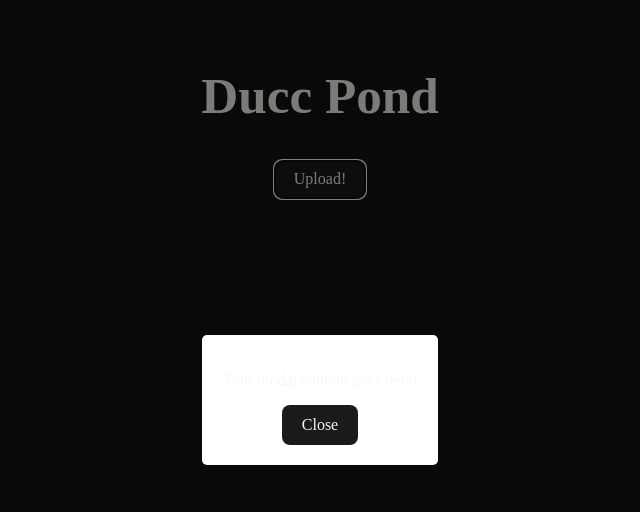
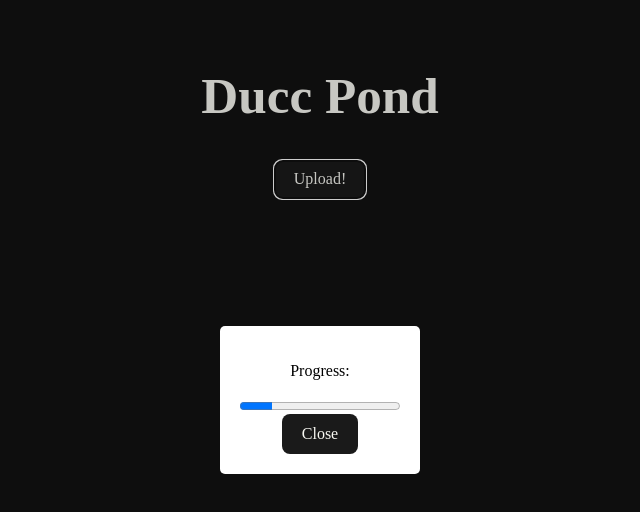
Before and after one commit to Lamby777/pond, a Vue app: page / in a window 1280 px wide. Both pictures are taken after a click on the button "Upload!". Shown: the top 512 px of the page, without its empty margins (320-960 px from the left). Built offline with nearby package versions, Linux system fonts and the light colour scheme.

Commit message:
progress bar goes up after upload btn clicked

```diff
--- a/src/client/App.vue
+++ b/src/client/App.vue
@@ -4,16 +4,27 @@ import UploadButton from "./components/UploadButton.vue";
 import Progress from "./components/Progress.vue";
 import Modal from "./components/Modal.vue";
 
+function upload() {
+    showModal.value = true;
+
+    const interval = setInterval(() => {
+        percent.value += 10;
+        if (percent.value === 100) {
+            clearInterval(interval);
+        }
+    }, 1000);
+}
+
+const percent = ref(0);
 const showModal = ref(false);
 </script>
 
 <template>
     <h1 class="text-center">Ducc Pond</h1>
     <div class="text-center">
-        <UploadButton class="block center" @openModal="showModal = true" />
-        <!-- <Progress class="block center" /> -->
+        <UploadButton class="block center" @click="upload()" />
         <Modal :show="showModal" @close="showModal = false">
-            <p>Your modal content goes here!</p>
+            <Progress class="block center" :percent="percent" />
         </Modal>
     </div>
 </template>
--- a/src/client/components/Modal.vue
+++ b/src/client/components/Modal.vue
@@ -8,7 +8,7 @@ const props = defineProps<{ show: boolean }>();
     <div v-if="show" class="modal">
         <div class="modal-content">
             <slot></slot>
-            <button @click="$emit('close')">Close</button>
+            <button class="text-white" @click="$emit('close')">Close</button>
         </div>
     </div>
 </template>
@@ -23,7 +23,8 @@ const props = defineProps<{ show: boolean }>();
     display: flex;
     align-items: center;
     justify-content: center;
-    background: rgba(0, 0, 0, 0.5);
+    background: rgba(0, 0, 0, 0.2);
+    color: black;
 }
 
 .modal-content {
--- a/src/client/components/Progress.vue
+++ b/src/client/components/Progress.vue
@@ -1,11 +1,12 @@
 <script setup lang="ts">
 import { ref } from "vue";
 
-defineProps<{ msg: string }>();
-
-const count = ref(0);
+defineProps<{ percent: number }>();
 </script>
 
 <template>
-    <progress value="32" min="0" max="100"> 32% </progress>
+    <div>
+        <p>Progress:</p>
+        <progress :value="percent" max="100">{{ percent }}%</progress>
+    </div>
 </template>
--- a/src/client/components/UploadButton.vue
+++ b/src/client/components/UploadButton.vue
@@ -1,10 +1,8 @@
 <script setup lang="ts">
 import { defineEmits } from "vue";
-// defineProps<>();
-
-const emit = defineEmits(["openModal"]);
+const emit = defineEmits(["click"]);
 </script>
 
 <template>
-    <button type="button" @click="emit('openModal')">Upload!</button>
+    <button type="button" @click="emit('click')">Upload!</button>
 </template>
--- a/src/client/style.scss
+++ b/src/client/style.scss
@@ -1,3 +1,5 @@
+$lwhite: #f8f8f2;
+
 body {
     margin: 0;
     display: flex;
@@ -5,7 +7,7 @@ body {
     min-width: 320px;
     min-height: 100vh;
     background-color: #121212;
-    color: #f8f8f2;
+    color: $lwhite;
 }
 
 #app {
@@ -23,6 +25,10 @@ body {
 
 .text-center {
     text-align: center;
+}
+
+.text-white {
+    color: $lwhite;
 }
 
 button {
```
